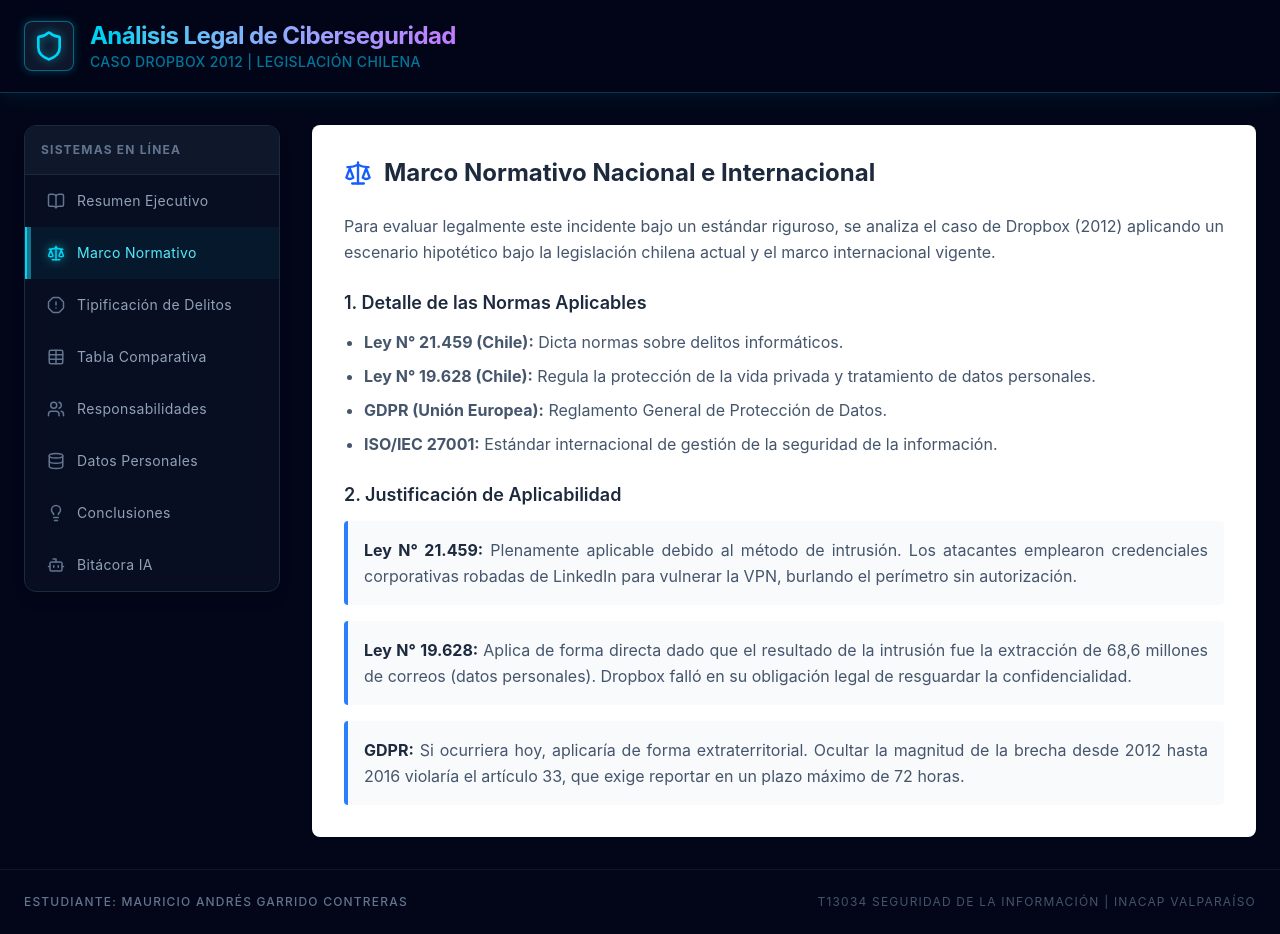
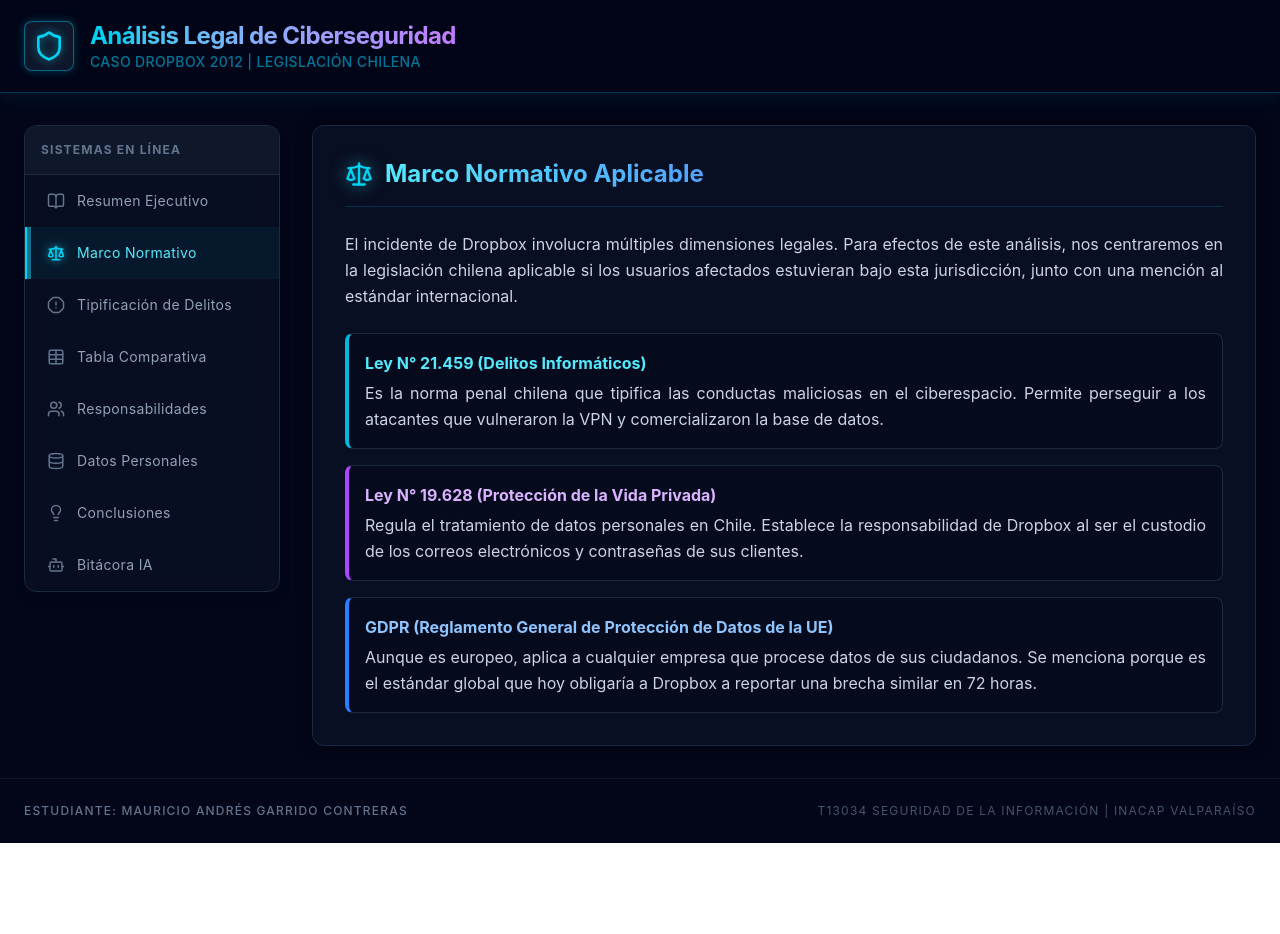
Before and after one commit to mandresgarridoc-arch/informe_garmau, a React (Vite) app: page / in a window 1280 px wide. Both pictures are taken after a click on the button "Marco Normativo". After the commit the page ends 843 px from the top, so only its background shows below. Built offline with nearby package versions, Linux system fonts and the light colour scheme.

Commit message:
Formato marco legal

```diff
--- a/src/componentes/Comparacion.tsx
+++ b/src/componentes/Comparacion.tsx
@@ -2,10 +2,10 @@ import { Table } from "lucide-react";
 
 function Comparacion() {
   return (
-    <div className="bg-white rounded-lg shadow p-8 mb-8">
+    <div className="bg-slate-900/60 backdrop-blur-sm border border-slate-800 rounded-xl shadow-[0_0_15px_rgba(0,0,0,0.5)] p-8">
       <div className="flex items-center gap-3 mb-6">
         <Table className="text-blue-600" size={28} />
-        <h2 className="text-2xl font-bold text-slate-800">
+        <h2 className="text-transparent bg-clip-text bg-gradient-to-r from-cyan-300 to-blue-400">
           Comparación de Marcos Regulatorios
         </h2>
       </div>
--- a/src/componentes/Marco.tsx
+++ b/src/componentes/Marco.tsx
@@ -2,43 +2,32 @@ import { Scale } from "lucide-react";
 
 function Marco() {
   return (
-    <div className="bg-white rounded-lg shadow p-8 mb-8">
-      <div className="flex items-center gap-3 mb-6">
-        <Scale className="text-blue-600" size={28} />
-        <h2 className="text-2xl font-bold text-slate-800">
-          Marco Normativo Nacional e Internacional
+    <div className="bg-slate-900/60 backdrop-blur-sm border border-slate-800 rounded-xl shadow-[0_0_15px_rgba(0,0,0,0.5)] p-8">
+      <div className="flex items-center gap-3 mb-6 border-b border-cyan-500/20 pb-4">
+        <Scale className="text-cyan-400 drop-shadow-[0_0_8px_rgba(34,211,238,0.6)]" size={28} />
+        <h2 className="text-2xl font-bold text-transparent bg-clip-text bg-gradient-to-r from-cyan-300 to-blue-400">
+          Marco Normativo Aplicable
         </h2>
       </div>
 
-      <div className="space-y-6 text-slate-600 leading-relaxed text-justify">
+      <div className="space-y-6 text-slate-300 leading-relaxed text-justify">
         <p>
-          Para evaluar legalmente este incidente bajo un estándar riguroso, se analiza el caso de Dropbox (2012) aplicando un escenario hipotético bajo la legislación chilena actual y el marco internacional vigente.
+          El incidente de Dropbox involucra múltiples dimensiones legales. Para efectos de este análisis, nos centraremos en la legislación chilena aplicable si los usuarios afectados estuvieran bajo esta jurisdicción, junto con una mención al estándar internacional.
         </p>
-
-        <section>
-          <h3 className="text-lg font-semibold text-slate-800 mb-3">1. Detalle de las Normas Aplicables</h3>
-          <ul className="list-disc pl-5 space-y-2">
-            <li><strong>Ley N° 21.459 (Chile):</strong> Dicta normas sobre delitos informáticos.</li>
-            <li><strong>Ley N° 19.628 (Chile):</strong> Regula la protección de la vida privada y tratamiento de datos personales.</li>
-            <li><strong>GDPR (Unión Europea):</strong> Reglamento General de Protección de Datos.</li>
-            <li><strong>ISO/IEC 27001:</strong> Estándar internacional de gestión de la seguridad de la información.</li>
-          </ul>
-        </section>
-
-        <section>
-          <h3 className="text-lg font-semibold text-slate-800 mb-3">2. Justificación de Aplicabilidad</h3>
-          <div className="space-y-4">
-            <div className="bg-slate-50 p-4 rounded border-l-4 border-blue-500">
-              <strong className="text-slate-800">Ley N° 21.459:</strong> Plenamente aplicable debido al método de intrusión. Los atacantes emplearon credenciales corporativas robadas de LinkedIn para vulnerar la VPN, burlando el perímetro sin autorización.
-            </div>
-            <div className="bg-slate-50 p-4 rounded border-l-4 border-blue-500">
-              <strong className="text-slate-800">Ley N° 19.628:</strong> Aplica de forma directa dado que el resultado de la intrusión fue la extracción de 68,6 millones de correos (datos personales). Dropbox falló en su obligación legal de resguardar la confidencialidad.
-            </div>
-            <div className="bg-slate-50 p-4 rounded border-l-4 border-blue-500">
-              <strong className="text-slate-800">GDPR:</strong> Si ocurriera hoy, aplicaría de forma extraterritorial. Ocultar la magnitud de la brecha desde 2012 hasta 2016 violaría el artículo 33, que exige reportar en un plazo máximo de 72 horas.
-            </div>
-          </div>
-        </section>
+        <ul className="space-y-4">
+          <li className="bg-slate-950/50 p-4 rounded-lg border border-slate-800 border-l-4 border-l-cyan-500">
+            <strong className="text-cyan-300 block mb-1">Ley N° 21.459 (Delitos Informáticos)</strong>
+            Es la norma penal chilena que tipifica las conductas maliciosas en el ciberespacio. Permite perseguir a los atacantes que vulneraron la VPN y comercializaron la base de datos.
+          </li>
+          <li className="bg-slate-950/50 p-4 rounded-lg border border-slate-800 border-l-4 border-l-purple-500">
+            <strong className="text-purple-300 block mb-1">Ley N° 19.628 (Protección de la Vida Privada)</strong>
+            Regula el tratamiento de datos personales en Chile. Establece la responsabilidad de Dropbox al ser el custodio de los correos electrónicos y contraseñas de sus clientes.
+          </li>
+          <li className="bg-slate-950/50 p-4 rounded-lg border border-slate-800 border-l-4 border-l-blue-500">
+            <strong className="text-blue-300 block mb-1">GDPR (Reglamento General de Protección de Datos de la UE)</strong>
+            Aunque es europeo, aplica a cualquier empresa que procese datos de sus ciudadanos. Se menciona porque es el estándar global que hoy obligaría a Dropbox a reportar una brecha similar en 72 horas.
+          </li>
+        </ul>
       </div>
     </div>
   );
```
